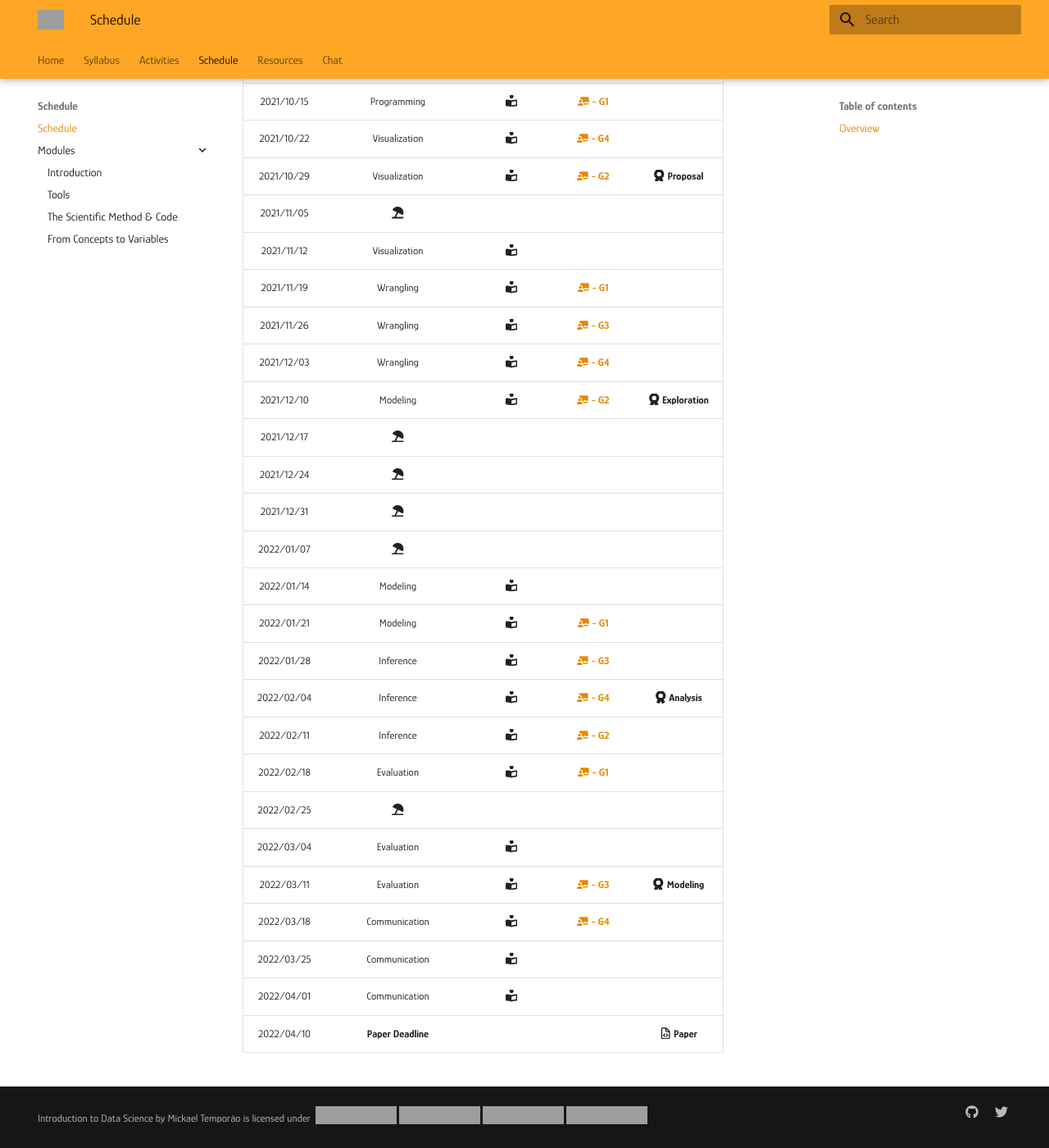
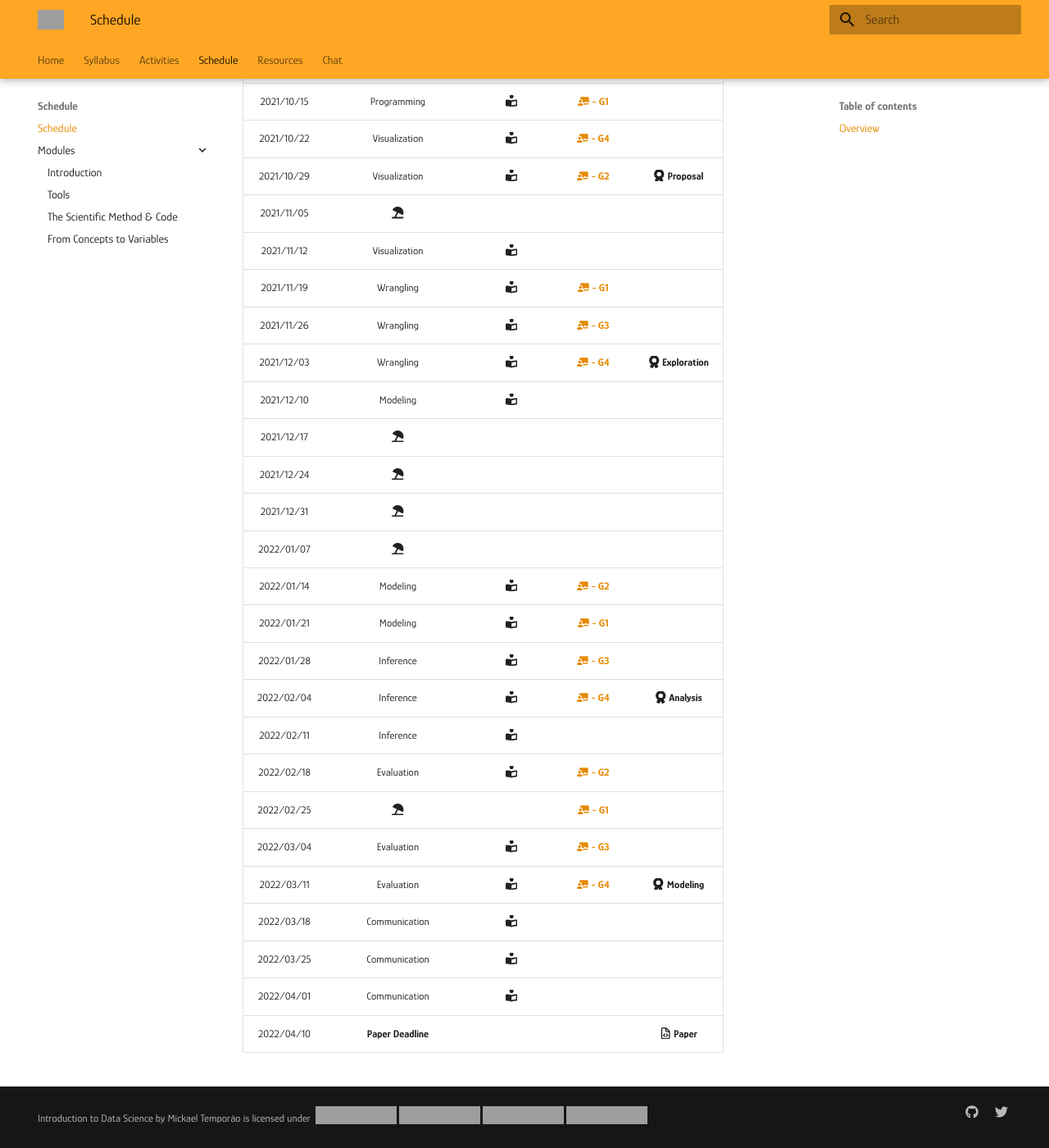
Before and after one commit to mickaeltemporao/data-analysis, an MkDocs documentation site: the page built from docs/schedule.md, in a window 1280 px wide and 1400 px high, scrolled down 741 px. Shown: the whole window at 82% size. Built offline with MkDocs 1.6.1 and Material for MkDocs 9.7.7, drawn with Linux system fonts in a browser that asks for light colours; grey boxes are pictures that could not be loaded.

Commit message:
update schedule

```diff
--- a/docs/schedule.md
+++ b/docs/schedule.md
@@ -29,22 +29,22 @@ This schedule is an approximation, subject to change due needs of the students i
 | 2021/11/12 | Visualization                      | :fontawesome-solid-book-reader:                             |                                                                                |                                                                                                                                                     |
 | 2021/11/19 | Wrangling                          | :fontawesome-solid-book-reader:                             | [**:fontawesome-solid-chalkboard-teacher: - G1**](activities/participation.md) |                                                                                                                                                     |
 | 2021/11/26 | Wrangling                          | :fontawesome-solid-book-reader:                             | [**:fontawesome-solid-chalkboard-teacher: - G3**](activities/participation.md) |                                                                                                                                                     |
-| 2021/12/03 | Wrangling                          | :fontawesome-solid-book-reader:                             | [**:fontawesome-solid-chalkboard-teacher: - G4**](activities/participation.md) |                                                                                                                                                     |
-| 2021/12/10 | Modeling                           | :fontawesome-solid-book-reader:                             | [**:fontawesome-solid-chalkboard-teacher: - G2**](activities/participation.md) | **:fontawesome-solid-award: Exploration**                                                                                                           |
+| 2021/12/03 | Wrangling                          | :fontawesome-solid-book-reader:                             | [**:fontawesome-solid-chalkboard-teacher: - G4**](activities/participation.md) | **:fontawesome-solid-award: Exploration**                                                                                                           |
+| 2021/12/10 | Modeling                           | :fontawesome-solid-book-reader:                             |                                                                                |                                                                                                                                                     |
 | 2021/12/17 | :fontawesome-solid-umbrella-beach: |                                                             |                                                                                |                                                                                                                                                     |
 | 2021/12/24 | :fontawesome-solid-umbrella-beach: |                                                             |                                                                                |                                                                                                                                                     |
 | 2021/12/31 | :fontawesome-solid-umbrella-beach: |                                                             |                                                                                |                                                                                                                                                     |
 | 2022/01/07 | :fontawesome-solid-umbrella-beach: |                                                             |                                                                                |                                                                                                                                                     |
-| 2022/01/14 | Modeling                           | :fontawesome-solid-book-reader:                             |                                                                                |                                                                                                                                                     |
+| 2022/01/14 | Modeling                           | :fontawesome-solid-book-reader:                             | [**:fontawesome-solid-chalkboard-teacher: - G2**](activities/participation.md) |                                                                                                                                                     |
 | 2022/01/21 | Modeling                           | :fontawesome-solid-book-reader:                             | [**:fontawesome-solid-chalkboard-teacher: - G1**](activities/participation.md) |                                                                                                                                                     |
 | 2022/01/28 | Inference                          | :fontawesome-solid-book-reader:                             | [**:fontawesome-solid-chalkboard-teacher: - G3**](activities/participation.md) |                                                                                                                                                     |
-| 2022/02/04 | Inference                          | :fontawesome-solid-book-reader:                             | [**:fontawesome-solid-chalkboard-teacher: - G4**](activities/participation.md) |   **:fontawesome-solid-award: Analysis**                                                                                                            |
-| 2022/02/11 | Inference                          | :fontawesome-solid-book-reader:                             | [**:fontawesome-solid-chalkboard-teacher: - G2**](activities/participation.md) |                                                                                                                                                     |
-| 2022/02/18 | Evaluation                         | :fontawesome-solid-book-reader:                             | [**:fontawesome-solid-chalkboard-teacher: - G1**](activities/participation.md) |                                                                                                                                                     |
-| 2022/02/25 | :fontawesome-solid-umbrella-beach: |                                                             |                                                                                |                                                                                                                                                     |
-| 2022/03/04 | Evaluation                         | :fontawesome-solid-book-reader:                             |                                                                                |                                                                                                                                                     |
-| 2022/03/11 | Evaluation                         | :fontawesome-solid-book-reader:                             | [**:fontawesome-solid-chalkboard-teacher: - G3**](activities/participation.md) | **:fontawesome-solid-award: Modeling**                                                                                                              |
-| 2022/03/18 | Communication                      | :fontawesome-solid-book-reader:                             | [**:fontawesome-solid-chalkboard-teacher: - G4**](activities/participation.md) |                                                                                                                                                     |
+| 2022/02/04 | Inference                          | :fontawesome-solid-book-reader:                             | [**:fontawesome-solid-chalkboard-teacher: - G4**](activities/participation.md) | **:fontawesome-solid-award: Analysis**                                                                                                              |
+| 2022/02/11 | Inference                          | :fontawesome-solid-book-reader:                             |                                                                                |                                                                                                                                                     |
+| 2022/02/18 | Evaluation                         | :fontawesome-solid-book-reader:                             | [**:fontawesome-solid-chalkboard-teacher: - G2**](activities/participation.md) |                                                                                                                                                     |
+| 2022/02/25 | :fontawesome-solid-umbrella-beach: |                                                             | [**:fontawesome-solid-chalkboard-teacher: - G1**](activities/participation.md) |                                                                                                                                                     |
+| 2022/03/04 | Evaluation                         | :fontawesome-solid-book-reader:                             | [**:fontawesome-solid-chalkboard-teacher: - G3**](activities/participation.md) |                                                                                                                                                     |
+| 2022/03/11 | Evaluation                         | :fontawesome-solid-book-reader:                             | [**:fontawesome-solid-chalkboard-teacher: - G4**](activities/participation.md) | **:fontawesome-solid-award: Modeling**                                                                                                              |
+| 2022/03/18 | Communication                      | :fontawesome-solid-book-reader:                             |                                                                                |                                                                                                                                                     |
 | 2022/03/25 | Communication                      | :fontawesome-solid-book-reader:                             |                                                                                |                                                                                                                                                     |
 | 2022/04/01 | Communication                      | :fontawesome-solid-book-reader:                             |                                                                                |                                                                                                                                                     |
 | 2022/04/10 | **Paper Deadline**                 |                                                             |                                                                                | **:fontawesome-regular-file-code: Paper**                                                                                                           |
```
Also changed, not shown: docs/readings.md (+1 -0 lines).
